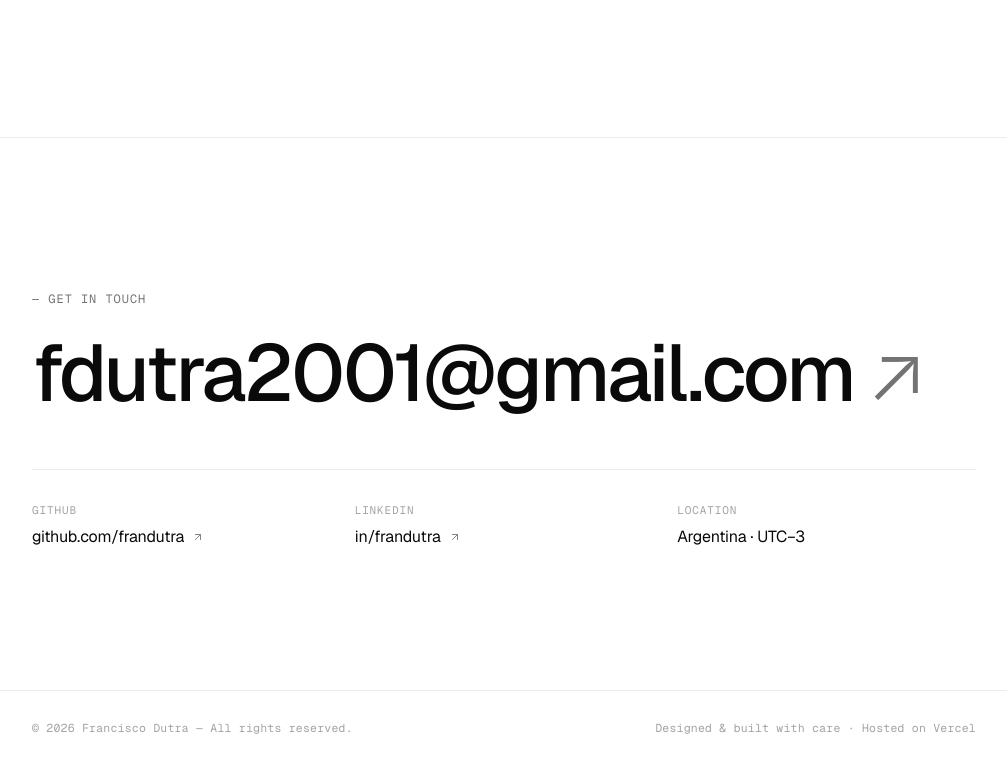
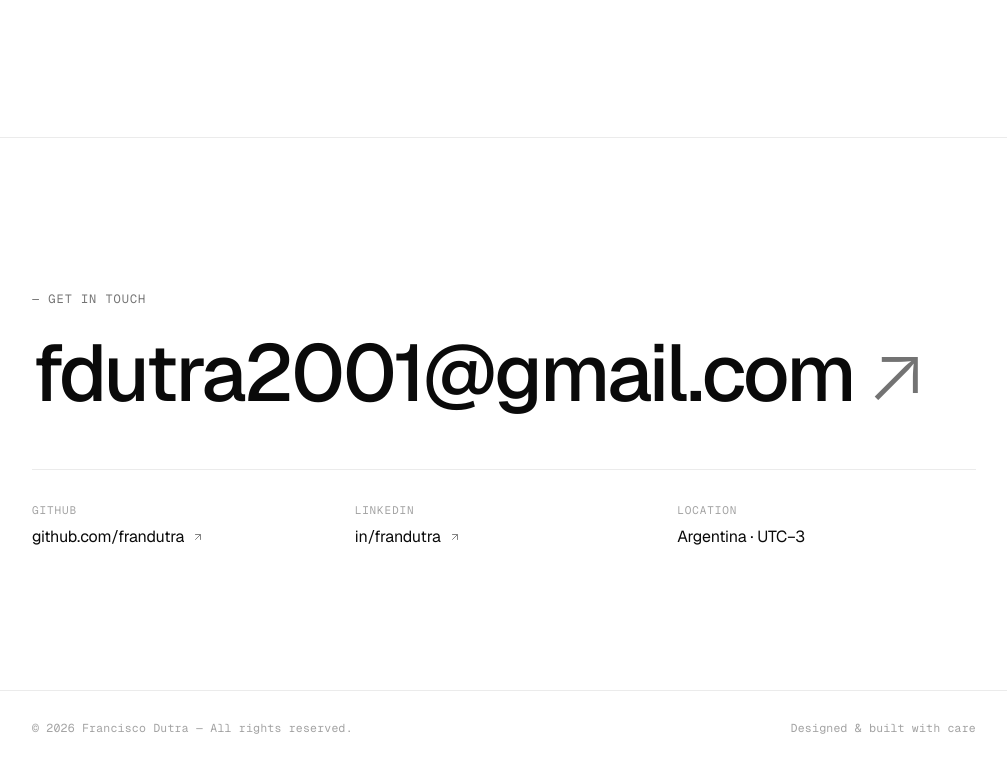
Before and after one commit to frandutra/portfolio, a plain HTML site: page index.html in a window 1280 px wide. Shown: the part 3730-4495 px from the top of the page, without its empty margins (136-1143 px from the left). Drawn offline with nearby package versions, Linux system fonts and the light colour scheme.

Commit message:
Remove Vercel hosting credit from footer
Remove the "Hosted on Vercel" hosting credit from the footer translation strings (footer.built) in index.html for both English and Spanish. This removes the explicit hosting attribution from the site footer.

```diff
--- a/index.html
+++ b/index.html
@@ -1098,7 +1098,7 @@
         "contact.location": "Location",
         "contact.location.v": "Argentina · UTC−3",
         "footer.copy": "© <span id=\"year\">2026</span> Francisco Dutra — All rights reserved.",
-        "footer.built": "Designed & built with care · Hosted on Vercel"
+        "footer.built": "Designed & built with care "
       },
       es: {
         "nav.about": "Sobre mí",
@@ -1138,7 +1138,7 @@
         "contact.location": "Ubicación",
         "contact.location.v": "Argentina · UTC−3",
         "footer.copy": "© <span id=\"year\">2026</span> Francisco Dutra — Todos los derechos reservados.",
-        "footer.built": "Diseñado y construido con cariño · Hospedado en Vercel"
+        "footer.built": "Diseñado y construido con cariño"
       }
     };
 
```
